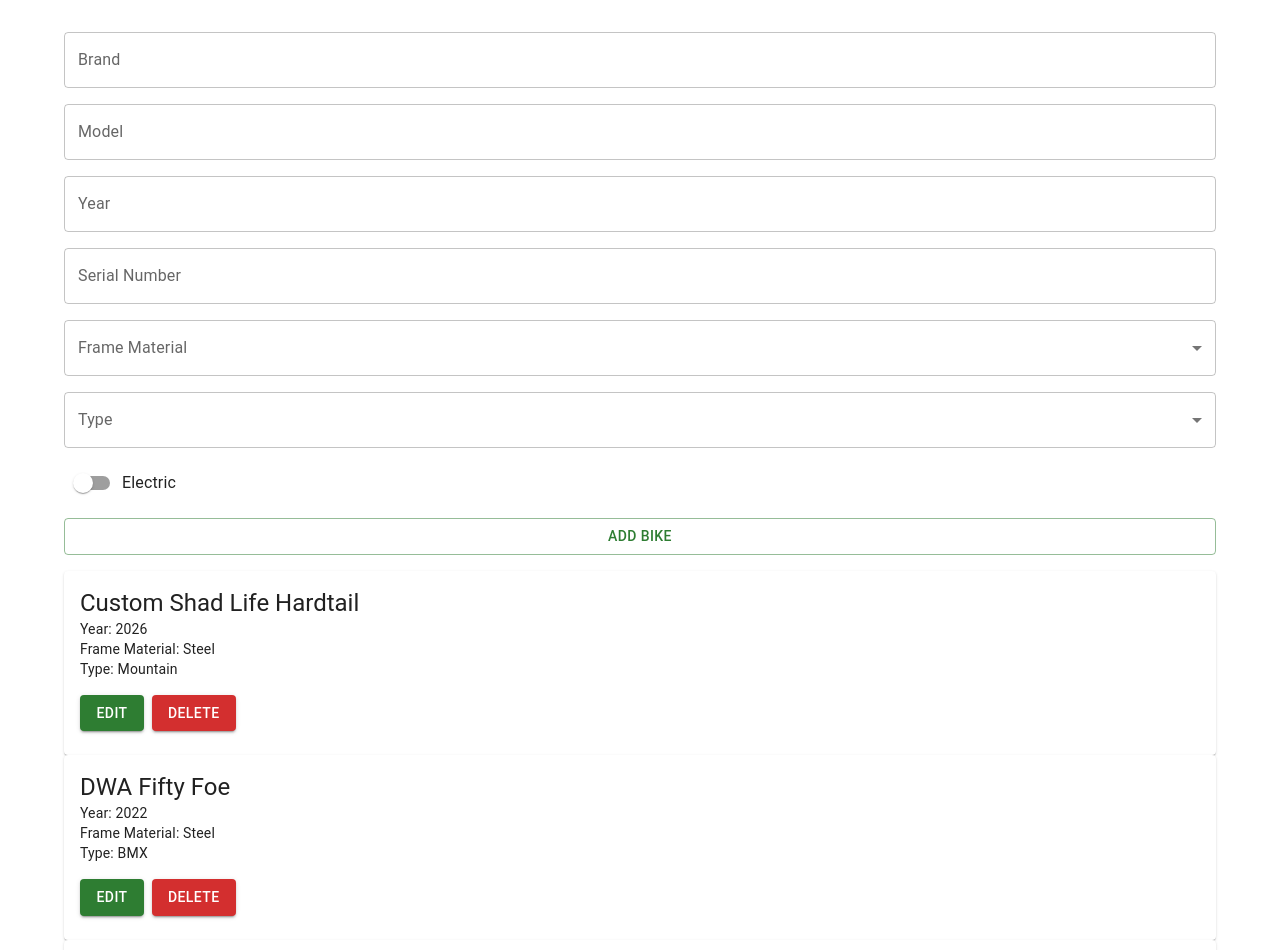
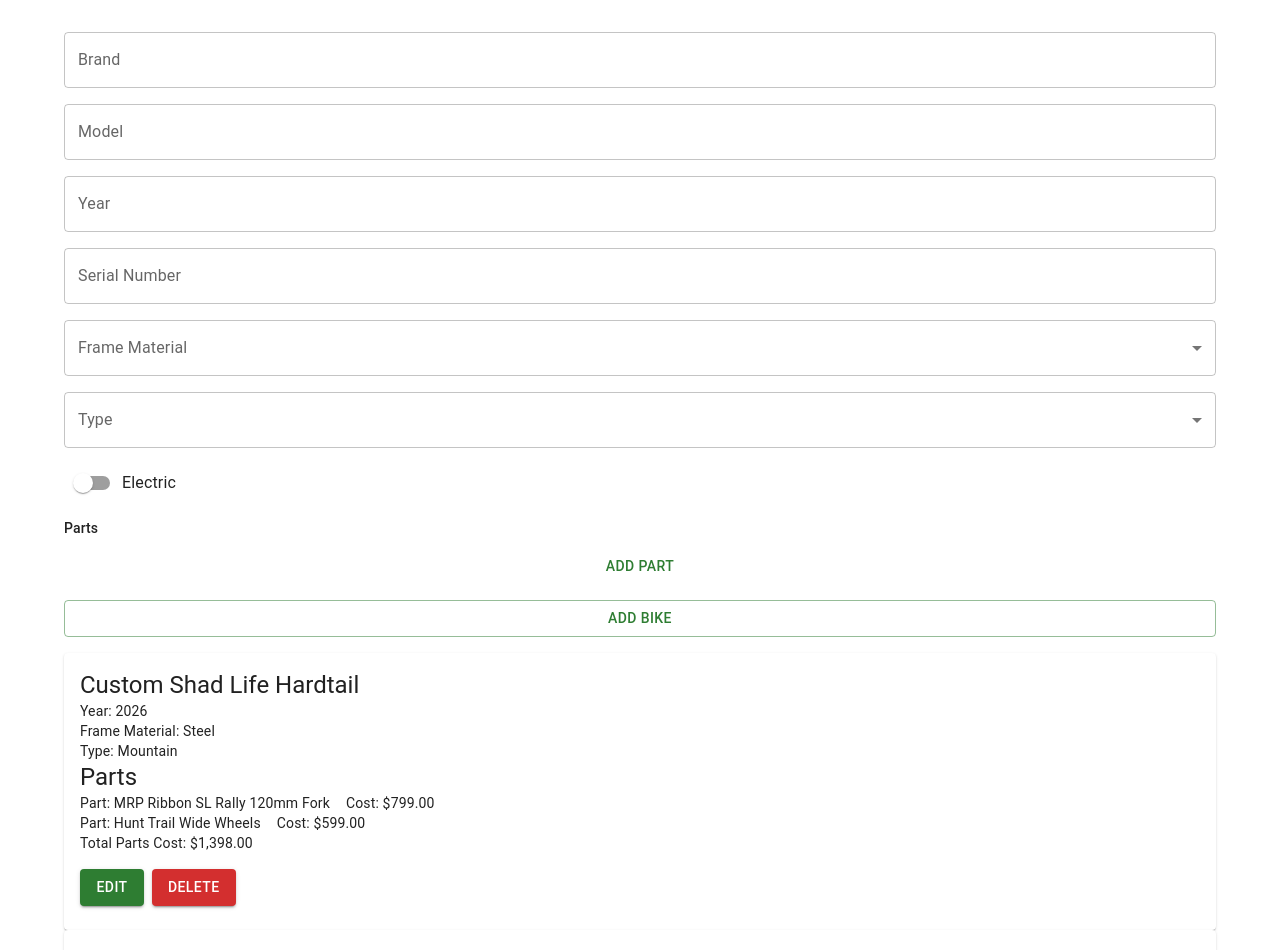
Before and after one commit to manual63/bicycleinventory, a React (Vite) app: page / in a window 1280 px wide. Shown: the top 950 px of the page. Built offline with nearby package versions, Linux system fonts and the light colour scheme.

Commit message:
Dynamically adding and removing form fields

```diff
--- a/src/components/BikeCard.tsx
+++ b/src/components/BikeCard.tsx
@@ -14,6 +14,9 @@ const BikeCard = ({ bike, onEdit }: BikeCardProps) => {
     useBikeStore.getState().removeBike(bike.id);
   }
 
+  const totalCost = bike.parts.reduce((sum, part) => sum + part.cost, 0);
+  const usd = new Intl.NumberFormat("en-US", { style: "currency", currency: "USD" });
+
   return (
     <Card>
       <CardContent>
@@ -24,8 +27,20 @@ const BikeCard = ({ bike, onEdit }: BikeCardProps) => {
         {bike.serialNumber && (
           <Typography variant="body2">Serial Number: {bike.serialNumber}</Typography>
         )}
+        {bike.parts.length > 0 && (
+          <>
+            <Typography variant="h5">Parts</Typography>
+            {bike.parts.map((part, key) =>
+              <Stack direction="row" spacing={2} key={key}>
+                <Typography variant="body2">Part: {part.name}</Typography>
+                <Typography variant="body2">Cost: {usd.format(part.cost)}</Typography>
+              </Stack>
+            )}
+            <Typography variant="body2">Total Parts Cost: {usd.format(totalCost)}</Typography>
+          </>
+        )}
         <Stack direction="row" spacing={1} sx={{ mt: 2 }}>
-          <Button variant="contained" color="primary" onClick={() => onEdit && onEdit(bike)}>
+          <Button variant="contained" color="primary" onClick={() => onEdit(bike)}>
             Edit
           </Button>
           <Button variant="contained" color="error" onClick={handleDelete}>
--- a/src/components/BikeForm.tsx
+++ b/src/components/BikeForm.tsx
@@ -1,5 +1,5 @@
 import { Button, Chip, Stack, TextField, Typography } from "@mui/material";
-import { FormProvider, useForm, useFormContext, useFormState, useWatch } from "react-hook-form";
+import { FormProvider, useForm, useFormContext, useFormState, useWatch, useFieldArray } from "react-hook-form";
 import { bikeBrands, bikeTypeLabels, frameMaterialLabels, type NewBike } from "../types/bike";
 import { AutocompleteController } from "./Controllers/Autocomplete.controller";
 import { SelectController } from "./Controllers/Select.controller";
@@ -16,7 +16,7 @@ type BikeFormProps = {
 
 const BikeForm = ({ initialValues, onSubmit, buttonText = "Save" }: BikeFormProps) => {
   const methods = useForm<NewBike>({
-    defaultValues: { isElectric: false, serialNumber: undefined, ...initialValues },
+    defaultValues: { isElectric: false, serialNumber: undefined, parts: [], ...initialValues },
   });
   const { register, handleSubmit, reset, control, formState: { errors } } = methods;
 
@@ -103,6 +103,7 @@ const BikeForm = ({ initialValues, onSubmit, buttonText = "Save" }: BikeFormProp
           label="Electric"
           control={control}
         />
+        <PartsFields />
         <SubmitButton>
           {buttonText}
         </SubmitButton>
@@ -128,3 +129,41 @@ const SubmitButton = ({ children }: { children: React.ReactNode }) => {
 
   return <Button type="submit" disabled={!isDirty || isSubmitting} variant="outlined">{children}</Button>
 }
+
+const PartsFields = () => {
+  const { control, register, formState: { errors } } = useFormContext<NewBike>();
+  const { fields, append, remove } = useFieldArray({ control, name: "parts" });
+
+  return (
+    <Stack spacing={1}>
+      <Typography variant="subtitle2">Parts</Typography>
+      {fields.map((part, index) => {
+        const { ref: nameRef, ...nameField } = register(`parts.${index}.name`, { required: "Part name is required" });
+        const { ref: costRef, ...costField } = register(`parts.${index}.cost`, { valueAsNumber: true, required: "Cost is required" });
+
+        return (
+          <Stack key={part.id} direction="row" spacing={1}>
+            {/* a TextField for name, one for cost, and a remove button */}
+            <TextField
+              {...nameField}
+              inputRef={nameRef}
+              label="Name"
+              error={!!errors.parts?.[index]?.name}
+              helperText={errors.parts?.[index]?.name?.message}
+            />
+            <TextField
+              {...costField}
+              inputRef={costRef}
+              label="Cost"
+              error={!!errors.parts?.[index]?.cost}
+              helperText={errors.parts?.[index]?.cost?.message}
+            />
+            <Button onClick={() => remove(index)}>Remove</Button>
+          </Stack>
+        )
+      })}
+      <Button onClick={() => append({ name: "", cost: 0})}>Add part</Button>
+    </Stack>
+
+  );
+}
--- a/src/store/bikeStore.ts
+++ b/src/store/bikeStore.ts
@@ -10,6 +10,10 @@ const myBikes: Bike[] = [
     frameMaterial: 'steel',
     type: 'mountain',
     isElectric: false,
+    parts: [
+      {name: "MRP Ribbon SL Rally 120mm Fork", cost: 799},
+      {name: "Hunt Trail Wide Wheels", cost: 599}
+    ],
   },
   {
     id: '2',
@@ -19,6 +23,7 @@ const myBikes: Bike[] = [
     frameMaterial: 'steel',
     type: 'bmx',
     isElectric: false,
+    parts: [],
   },
   {
     id: '3',
@@ -28,6 +33,7 @@ const myBikes: Bike[] = [
     frameMaterial: 'carbon-fiber',
     type: 'mountain',
     isElectric: true,
+    parts: [],
   },
 ];
 
--- a/src/types/bike.ts
+++ b/src/types/bike.ts
@@ -10,6 +10,7 @@ export type Bike = {
   type: BikeType;
   isElectric: boolean;
   serialNumber?: string;
+  parts: BikePart[];
 }
 
 export const bikeTypeLabels: Record<BikeType, string> = {
@@ -44,3 +45,8 @@ export const bikeBrands = [
 ] as const;
 
 export const toNewBike = ({ id, ...rest }: Bike): NewBike => rest;
+
+export type BikePart = {
+  "name": string;
+  "cost": number;
+}
```
